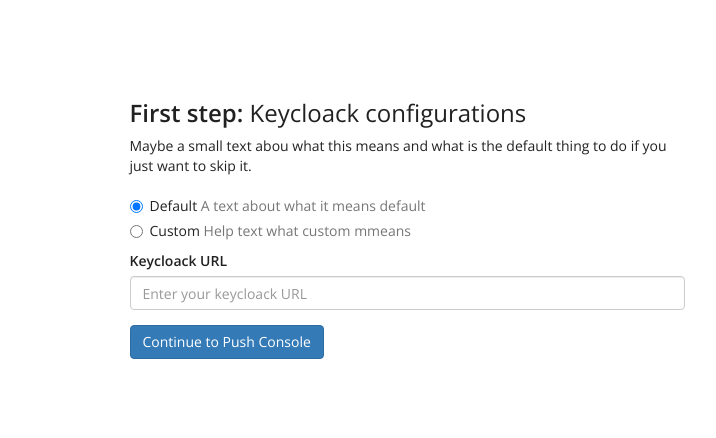
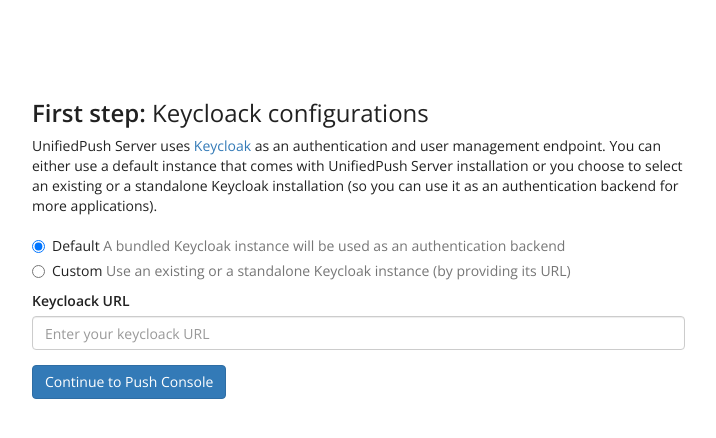
Before and after one commit to andresgalante/configurationForm, a plain HTML site: page index.html in a window 1280 px wide. Shown: the whole page, without its empty margins (233-949 px from the left). Drawn offline with nearby package versions, Linux system fonts and the light colour scheme.

Commit message:
Added real text

```diff
--- a/index.html
+++ b/index.html
@@ -13,23 +13,22 @@
 
     <div class="container">
       <div class="row">
-        <div class="col-sm-6 col-sm-offset-3">
+        <div class="col-sm-7 col-sm-offset-2">
           <h3><strong>First step:</strong> Keycloack configurations</h3>
-          <p>Maybe a small text abou what this means and what is the default thing to do if you just want to skip it.</p>
-
+          <p>UnifiedPush Server uses <a href="http://keycloak.jboss.org/">Keycloak</a> as an authentication and user management endpoint. You can either use a default instance that comes with UnifiedPush Server installation or you choose to select an existing or a standalone Keycloak installation (so you can use it as an authentication backend for more applications).</p>
 
           <form role="form">
 
             <div class="radio">
               <label>
                 <input type="radio" name="optionsRadios" id="Default" value="option1" checked>
-                Default <span class="alt">A text about what it means default</span>
+                Default <span class="alt">A bundled Keycloak instance will be used as an authentication backend</span>
               </label>
             </div>
             <div class="radio">
               <label>
                 <input type="radio" name="optionsRadios" id="Custom" value="option2">
-                Custom <span class="alt">Help text what custom mmeans</span>
+                Custom <span class="alt">Use an existing or a standalone Keycloak instance (by providing its URL)</span>
               </label>
             </div>
 
```
